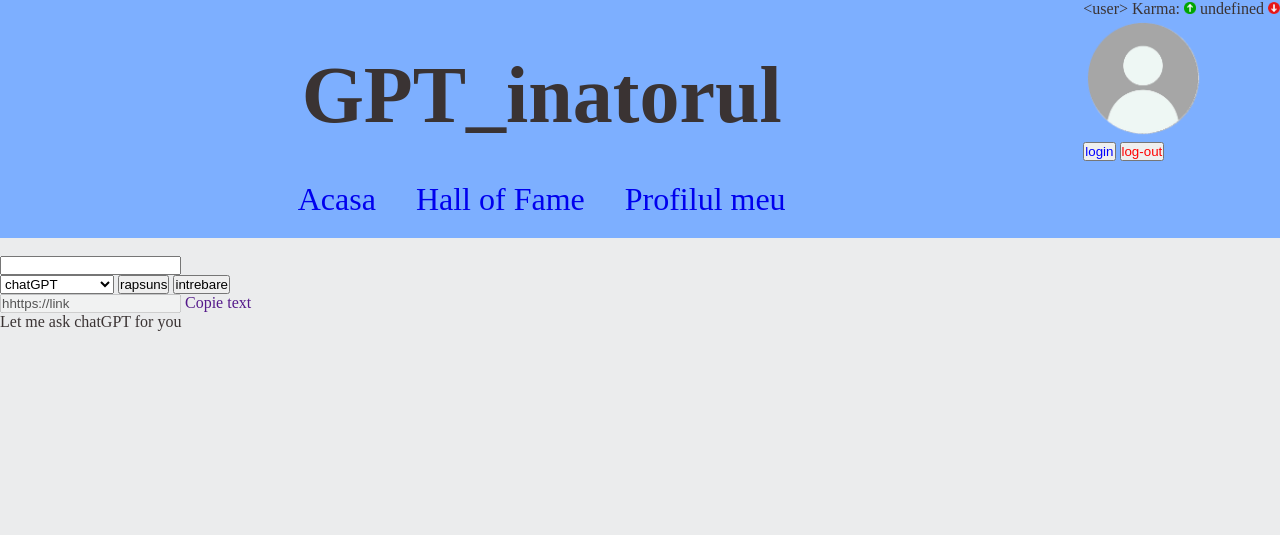
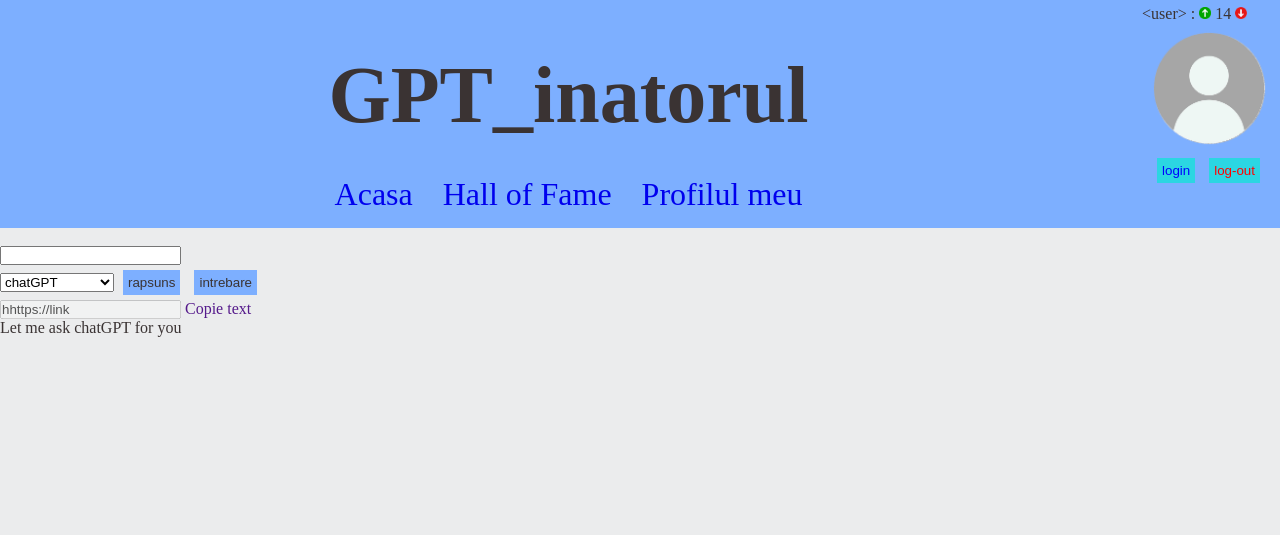
Before and after one commit to AndreiOp235/PAI, a PHP site: page / in a window 1280 px wide. Shown: the top 535 px of the page. Run offline with PHP 8.4, Linux system fonts and the light colour scheme.

Commit message:
centrat div login

```diff
--- a/index.html
+++ b/index.html
@@ -1,25 +1,32 @@
 <!DOCTYPE html>
 <html>
+
 <head>
-        <link rel="stylesheet" type="text/css"  href="stiluri.css" title="Foaie de stiluri">
+    <link rel="stylesheet" type="text/css" href="stiluri.css" title="Foaie de stiluri">
     <title>Intreaba chatu</title>
 </head>
+
 <body>
-        <div class="header" >
-            <div class="utilizator" style="float:right">
-                &lt;user&gt; Karma:
+    <div class="header">
+        <div class="utilizator">
+            &lt;user&gt; :
             <img src="images/sus.png" width="12px" height="12px" alt="sus">
-            undefined
+            14
             <img src="images/jos.png" width="12px" height="12px" alt="sus">
 
             <br>
-            <img src="images/user.png"  width="120px" height="120px">
-            <br>
-            <button style="color: blue;">login</button>
-            <button style="color: red;">log-out</button>
+            <div class="imaginesilogin">
+                <div class="imagineUser">
+                    <img src="images/user.png" width="120px" height="120px" style="float: right;">
+                </div>
+                <div class="login_log-out">
+                    <button style="color: blue; background-color: rgb(43, 214, 226);">login</button>
+                    <button style="color: red; background-color: rgb(43, 214, 226);">log-out</button>
+                </div>
+            </div>
         </div>
 
-            <div  class="hamburger" style="float:right; ">
+        <div class="hamburger" style="float:right; ">
             <img src="images/burger-bar.png" width="50px" height="50px" alt="burger_menu">
         </div>
 
@@ -75,4 +82,5 @@
 
     </div>
 </body>
+
 </html>
--- a/stiluri.css
+++ b/stiluri.css
@@ -94,7 +94,7 @@
     display: flex;
     justify-content: center;
 
-    margin: 20px;
+    margin: 15px;
     color: var(--text);
     font-size: 2rem
 
@@ -116,3 +116,30 @@
 a:active {
     text-decoration: none;
 }
+
+.utilizator{
+    float: right;
+    padding: 5px;
+}
+
+.login_log-out{
+    float: right;
+    padding: 5px;
+}
+
+.imaginesilogin{
+    float: right;
+    padding: 5px;
+    display: flex;
+    flex-direction: column;
+    align-items: center;
+}
+
+button {
+    background-color: var(--culoare_secundara);
+    color: var(--text);
+    padding: 5px;
+    margin: 5px;
+    border: none;
+    cursor:crosshair;
+}
```
Also changed, not shown: hallOfFame.html (+7 -7 lines). Lines whose indentation alone changed are shown as unchanged.
